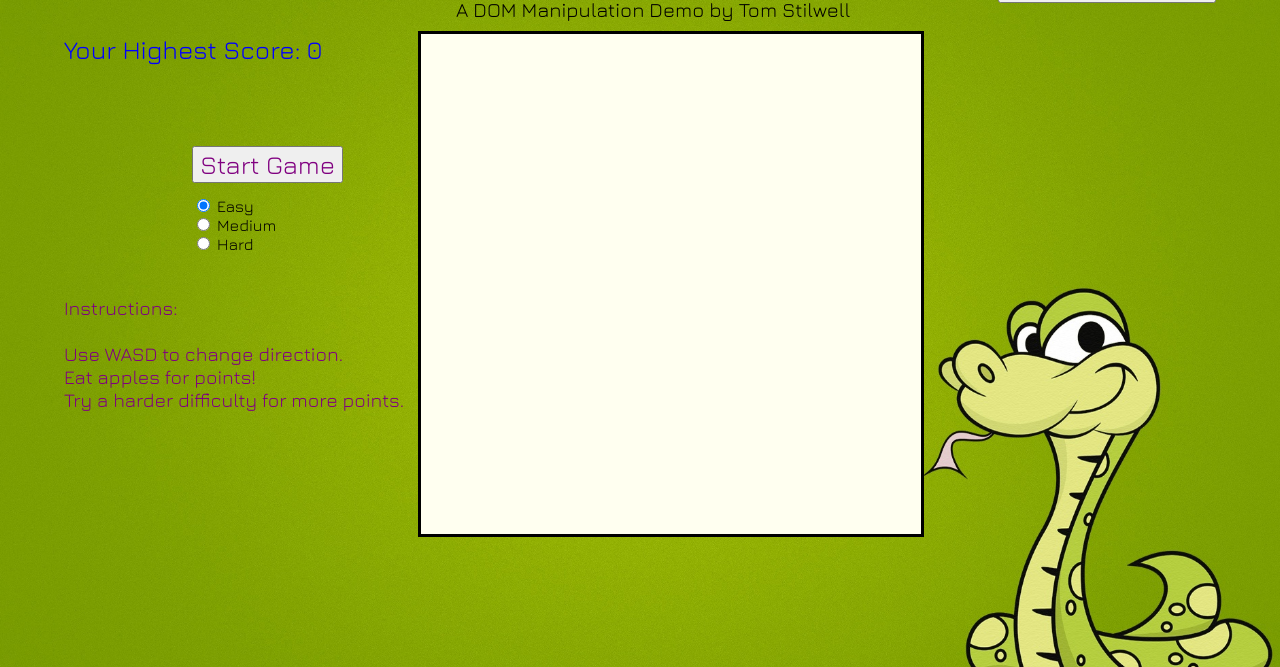
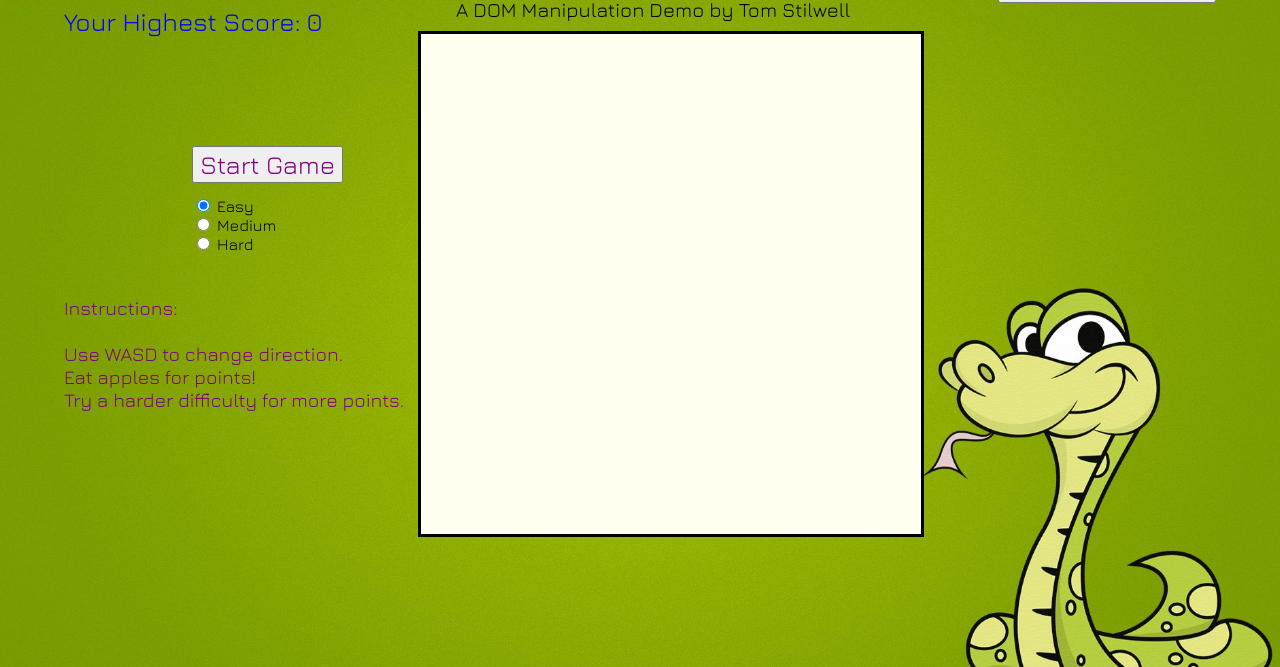
Before and after one commit to Tom-Stilwell/kingDOM, a plain HTML site: page index.html in a window 1280 px wide. Shown: the part 74-741 px from the top of the page. Drawn offline with nearby package versions, Linux system fonts and the light colour scheme; grey boxes are pictures that could not be loaded.

Commit message:
Translate highest score

```diff
--- a/snake/css/snake.css
+++ b/snake/css/snake.css
@@ -61,6 +61,7 @@ body {
 #highestScore {
   position: absolute;
   left: 5%;
+  top: 80px;
   font-size: 2vw;
   color: blue;
   font-family: "Jura", sans-serif;
```
